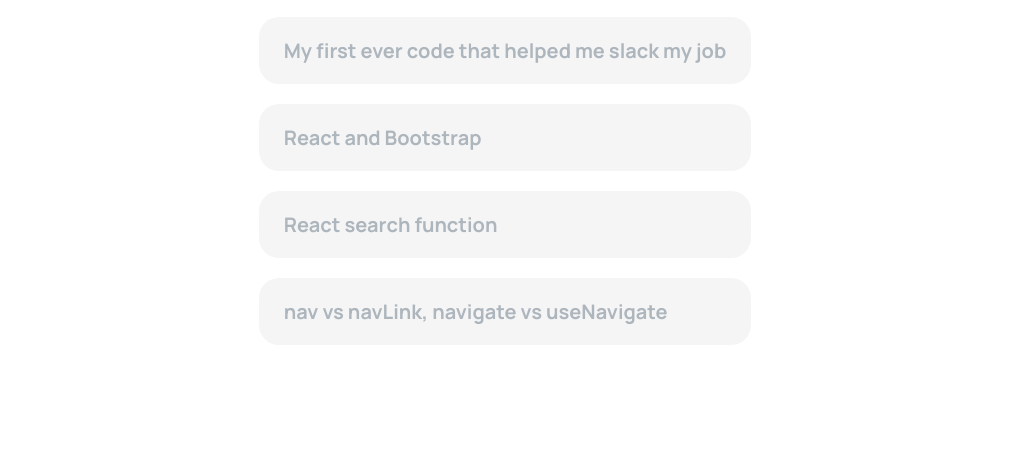
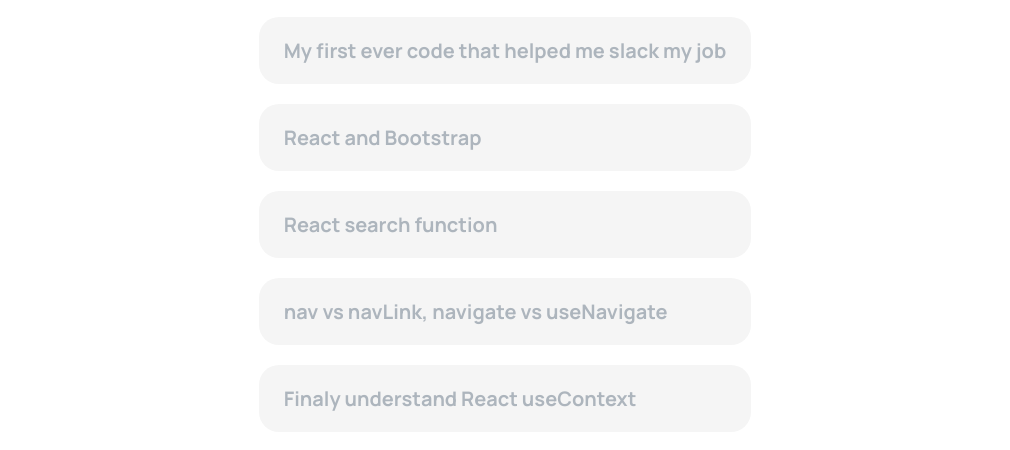
Before and after one commit to vivanc/vivanc.github.io, a plain HTML site: page blog-page.html in a window 1280 px wide. Shown: the part 194-644 px from the top of the page, without its empty margins (135-1145 px from the left). Drawn offline with Linux system fonts and the light colour scheme.

Commit message:
added blog5 to blog main page

```diff
--- a/blog-page.html
+++ b/blog-page.html
@@ -57,6 +57,11 @@
               <h2>nav vs navLink, navigate vs useNavigate</h2>
             </div></a
           >
+          <a href="./blog-posts/blog-post-5.html" class="post-link"
+            ><div class="post">
+              <h2>Finaly understand React useContext</h2>
+            </div></a
+          >
         </header>
       </div>
     </div>
```
Also changed, not shown: blog-posts/blog-post-5.html (+2 -2 lines).
